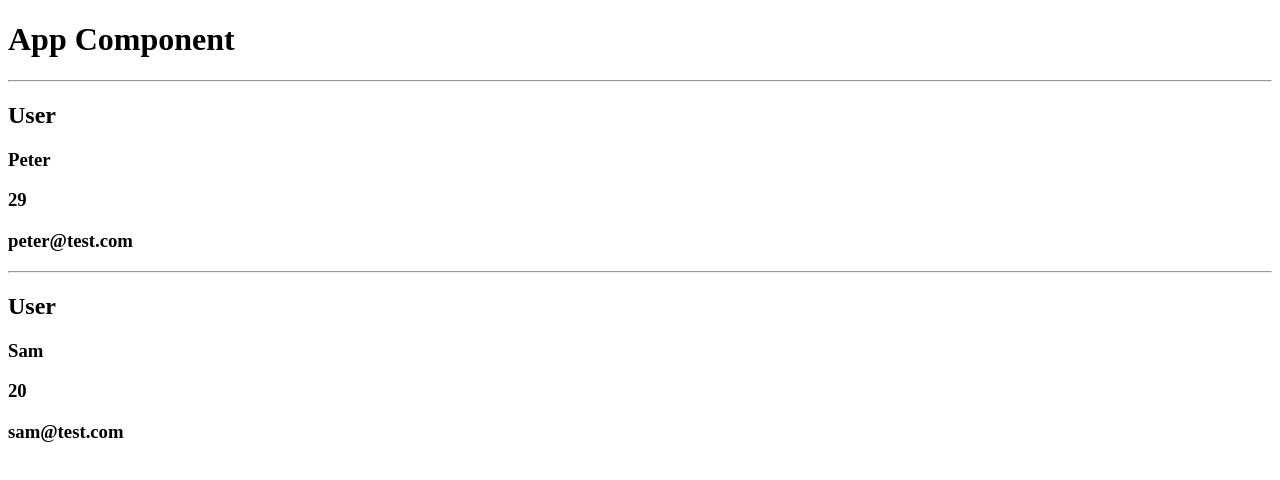
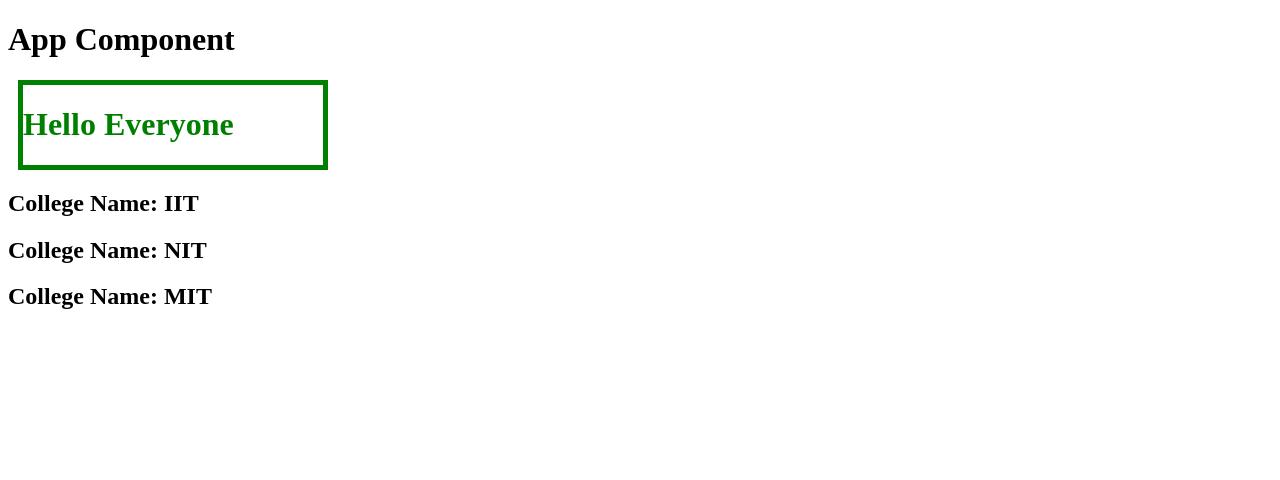
Before and after one commit to anand9698/reacts-tuts, a React (Vite) app: page / in a window 1280 px wide. Shown: the top 480 px of the page. Built offline with nearby package versions, Linux system fonts and the light colour scheme.

Commit message:
Props with jsx

```diff
--- a/src/App.jsx
+++ b/src/App.jsx
@@ -1,33 +1,25 @@
 
 import User from "./User";
+import College from "./College"
+import Wrapper from "./Wrapper";
 
 function App(){
 
-    // let name = "Peter"
-    // let age = 29
-    // let email = "peter@test.com"
-
-    let userObject = {
-      name: "Peter",
-      age: 29,
-      email: "peter@test.com"
-    }
-
-    let userObject1 = {
-      name: "Sam",
-      age: 20,
-      email: "sam@test.com"
-    }
+   let collegeName=["IIT", "NIT", "MIT", "AIIMS"]
 
   return(
     <div>
 
       <h1>App Component</h1>
 
-      {/* <User name="John doe" /> */}
-      {/* <User name={name} age={age} email={email} /> */}
-      <User user={userObject} />
-      <User user={userObject1} />
+        <Wrapper>
+          <h1>Hello Everyone</h1>
+        </Wrapper>
+
+        <College name={collegeName[0]} />
+        <College name={collegeName[1]} />
+        <College name={collegeName[2]} />
+
     </div>
   )
 }
--- /dev/null
+++ b/src/College.jsx
@@ -0,0 +1,9 @@
+function College({name}){
+    return(
+        <div>
+            <h2>College Name: {name}</h2>
+        </div>
+    )
+}
+
+export default College
--- /dev/null
+++ b/src/Wrapper.jsx
@@ -0,0 +1,9 @@
+function Wrapper({children}){
+    return(
+        <div style={{color:"green", border:"5px solid green", margin:"10px", width:"300px"}}>
+            {children}
+        </div>
+    )
+}
+
+export default Wrapper;
```
